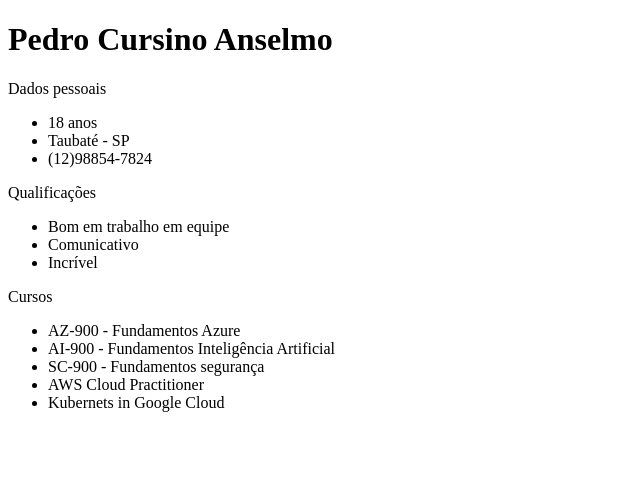
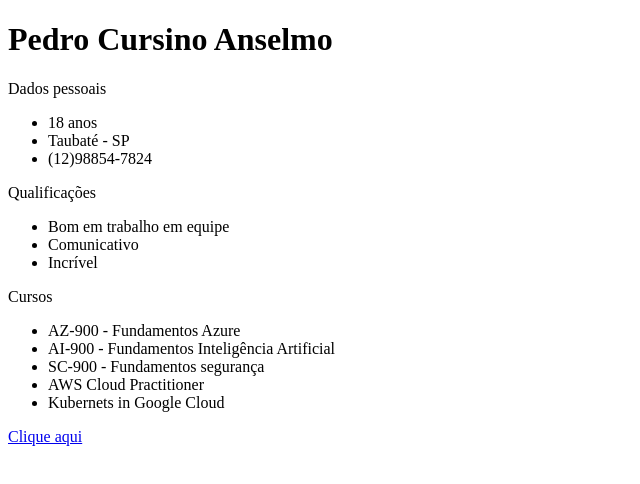
Before and after one commit to opmarmota/SENAIcurriculo, a plain HTML site: page index.html in a window 1280 px wide. Shown: the whole page, without its empty margins (0-640 px from the left). Drawn offline with Linux system fonts and the light colour scheme.

Commit message:
Update index.html

```diff
--- a/index.html
+++ b/index.html
@@ -30,5 +30,7 @@
 <li>Kubernets in Google Cloud</li>
 </ul>
 
+<a href="teste.html">Clique aqui</a>
+
 </body>
 </html>
```
